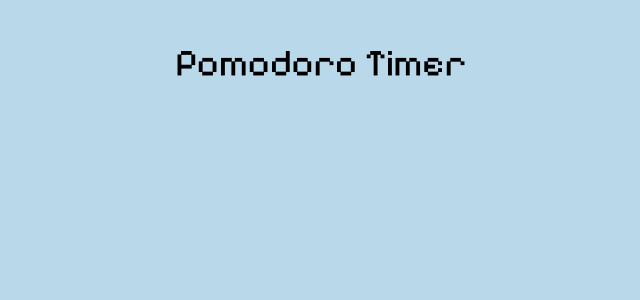
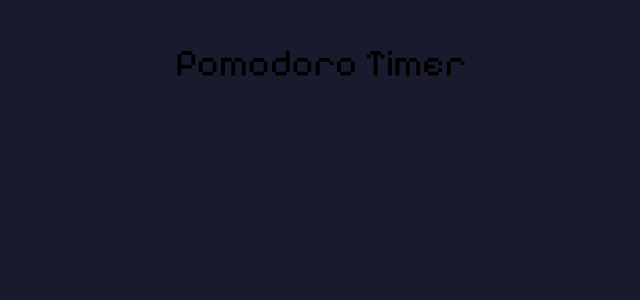
Before and after one commit to nayana266/ocean-pomodoro, a React (Create React App) app: page / in a window 1280 px wide. Shown: the top 300 px of the page, without its empty margins (319-959 px from the left). Built offline with nearby package versions, Linux system fonts and the light colour scheme.

Commit message:
Resolved merge conflicts

```diff
--- /dev/null
+++ b/src/App.css
@@ -0,0 +1,6 @@
+body {
+    background-color: #1a1a2e;
+    color: white;
+    text-align: center;
+    font-family: "Press Start 2P", cursive;
+  }
--- a/src/App.js
+++ b/src/App.js
@@ -3,6 +3,9 @@ import React from "react";
 
 import { Label } from "./Label";  // Correct named import
 
+import logo from './logo.svg';
+import Timer from "./Timer";
+import './App.css';
 
 function App() {
    return (
@@ -11,6 +14,12 @@ function App() {
            <Label />
        </div>
    );
+  return (
+    <div className="App">
+      <h1>Pixel Pomodoro</h1>
+      <Timer />
+    </div>
+  );
 }
 
 
```
